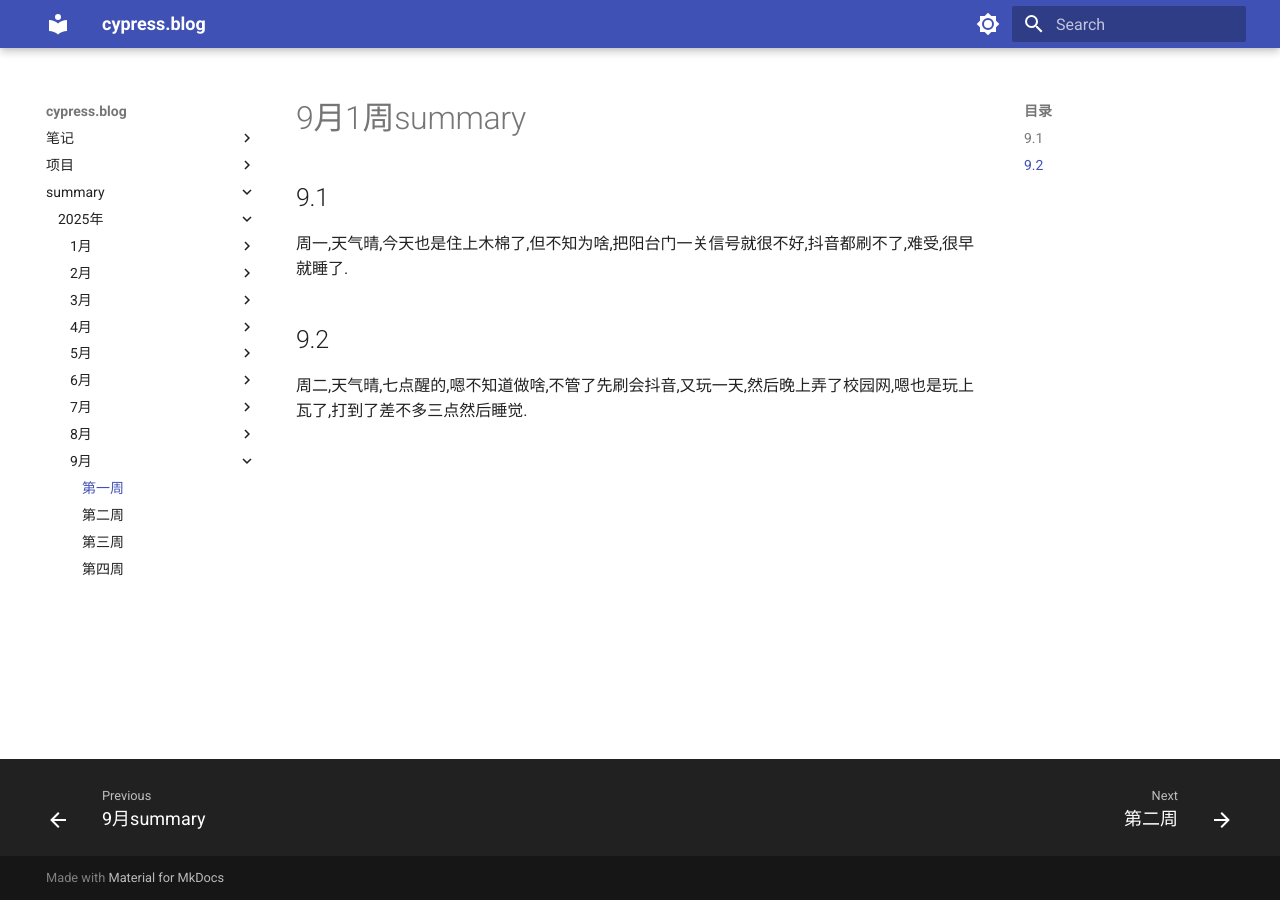
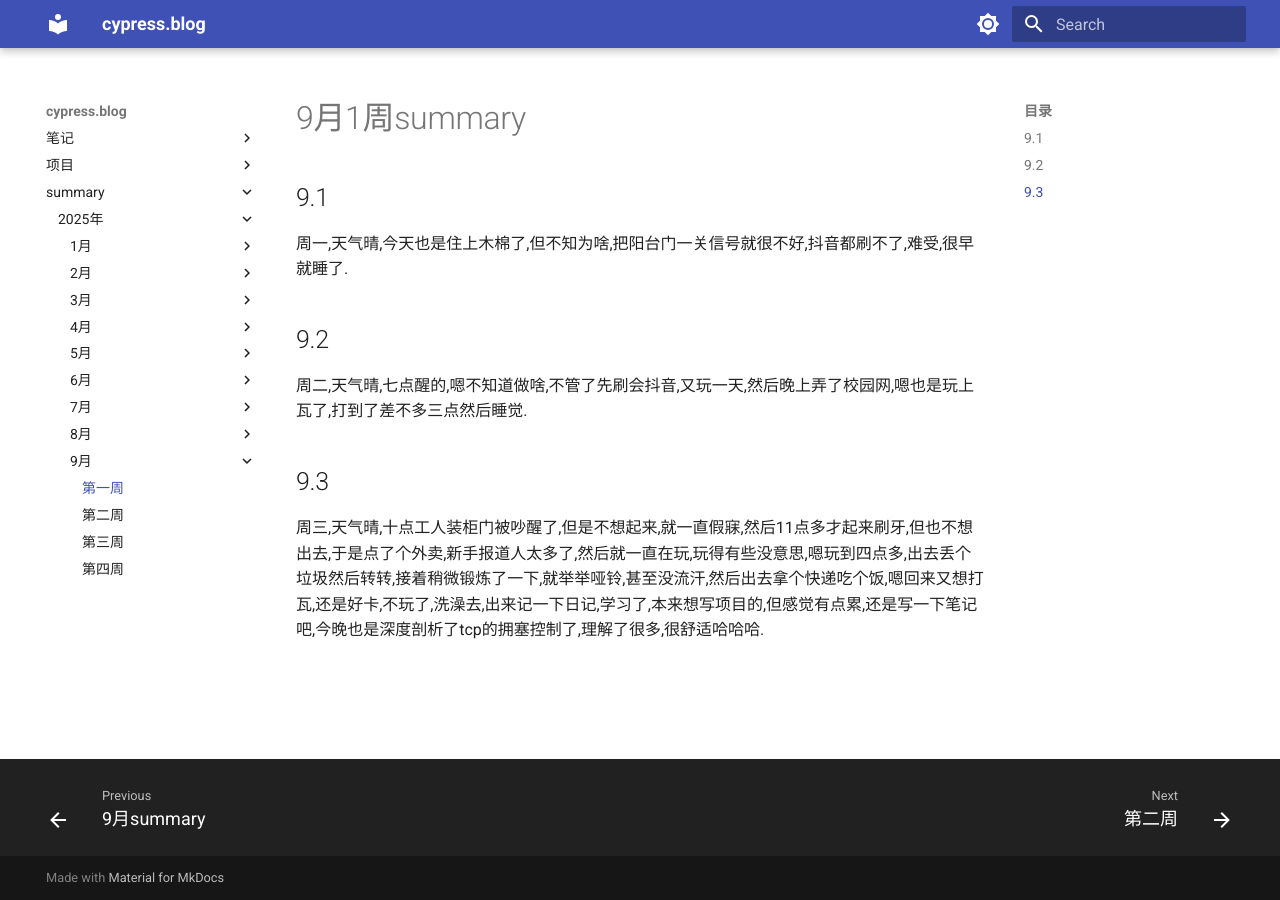
Before and after one commit to cyprer/blog0, an MkDocs documentation site: the page built from docs/summary/25year/9month/1week.md, in a window 1280 px wide. Built offline with MkDocs 1.6.1 and Material for MkDocs 9.7.7, drawn with Linux system fonts in a browser that asks for light colours.

Commit message:
docs: 更新文档结构和内容
添加TCP协议文档并更新导航结构
更新周总结文档内容

```diff
--- a/docs/summary/25year/9month/1week.md
+++ b/docs/summary/25year/9month/1week.md
@@ -4,3 +4,5 @@
   周一,天气晴,今天也是住上木棉了,但不知为啥,把阳台门一关信号就很不好,抖音都刷不了,难受,很早就睡了.
 ## 9.2
   周二,天气晴,七点醒的,嗯不知道做啥,不管了先刷会抖音,又玩一天,然后晚上弄了校园网,嗯也是玩上瓦了,打到了差不多三点然后睡觉.
+## 9.3
+  周三,天气晴,十点工人装柜门被吵醒了,但是不想起来,就一直假寐,然后11点多才起来刷牙,但也不想出去,于是点了个外卖,新手报道人太多了,然后就一直在玩,玩得有些没意思,嗯玩到四点多,出去丢个垃圾然后转转,接着稍微锻炼了一下,就举举哑铃,甚至没流汗,然后出去拿个快递吃个饭,嗯回来又想打瓦,还是好卡,不玩了,洗澡去,出来记一下日记,学习了,本来想写项目的,但感觉有点累,还是写一下笔记吧,今晚也是深度剖析了tcp的拥塞控制了,理解了很多,很舒适哈哈哈.
--- a/mkdocs.yml
+++ b/mkdocs.yml
@@ -130,7 +130,9 @@ nav:
                 - projects:
                   - project1: note/cs_composition/cs61c/projects/project1.md
           - 计网:
-            - cs16825su: note/cs_net/cs168.md
+            - cs16825su:
+              - :note/cs_net/cs168.md
+              - TCP: note/cs_net/tcp.md
           - 操作系统:
             - note/os/os.md
           - 其他:
```
Also changed, not shown: docs/note/cs_net/tcp.md (added, +34 -0 lines).
